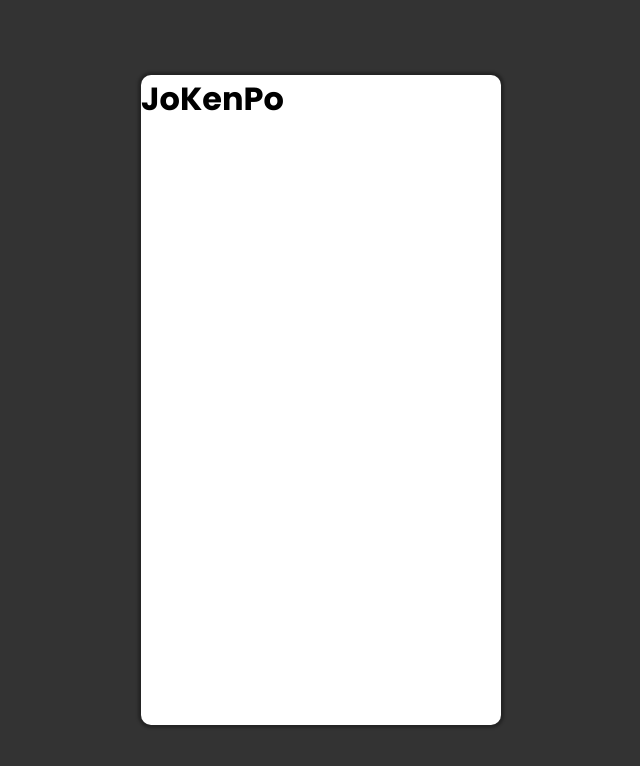
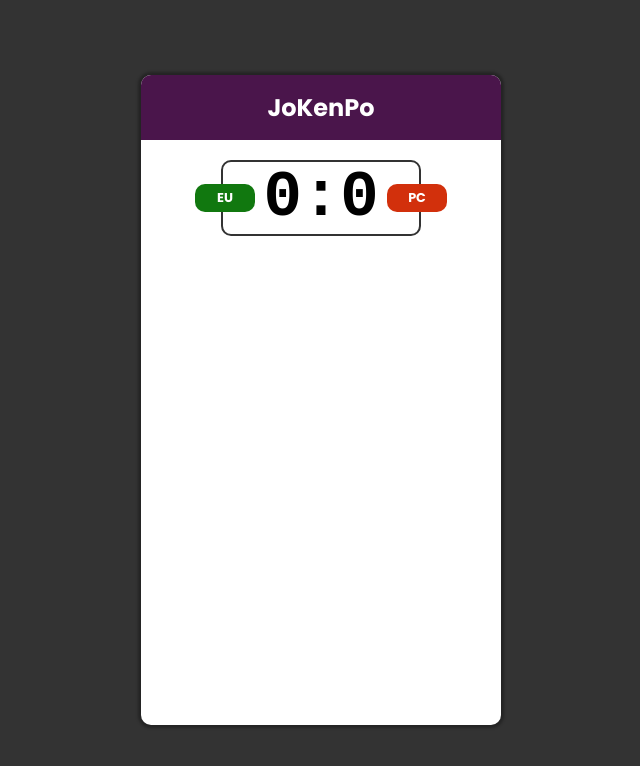
Before and after one commit to dossantosmicael/joKenPo, a plain HTML site: page index.html in a window 1280 px wide. Shown: the whole page, without its empty margins (319-959 px from the left). Drawn offline with Linux system fonts and the light colour scheme.

Commit message:
configuração do placar e adição das imagens do jogo

```diff
--- a/index.html
+++ b/index.html
@@ -12,6 +12,12 @@
         <h1>
             JoKenPo
         </h1>
+
+        <div class="bloco">
+            <div class="label bg-green">EU</div>
+            <div class="label bg-red">PC</div>
+            <div id="contador" class="placar">0:0</div>
+        </div>
     </div>
 
     <div id="vitoria" class="container end-screen none">
--- a/style.css
+++ b/style.css
@@ -69,3 +69,57 @@ body {
     align-items: center;
     justify-content: center;
 }
+
+h1 {
+    background-color: var(--pupler);
+    color: var(--white);
+    padding: 15px 0;
+    font-size: 1.5rem;
+    text-align: center;
+    border-top-right-radius: 10px;
+    border-top-left-radius: 10px;
+}
+
+.bloco {
+    width: 100%;
+    padding: 20px 0;
+    display: flex;
+    align-items: center;
+    justify-content: center;
+    position: relative;
+}
+
+.placar {
+    width: 200px;
+    height: 76px;
+    border: 2px solid var(--dark);
+    border-radius: 10px;
+    display: flex;
+    justify-content: center;
+    align-items:center;
+    text-align: center;
+    font-size: 4rem;
+    font-weight: bold;
+    font-family: 'Courier New', Courier, monospace;
+}
+
+.label {
+    border-radius: 10px;
+    width: 60px;
+    padding: 5px;
+    font-size: .8rem;
+    font-weight: 800;
+    color: var(--white);
+    text-align: center;
+    position: absolute;
+}
+
+.bg-green {
+    background-color: var(--green);
+    left: 15%;
+}
+
+.bg-red {
+    background-color: var(--red);
+    right: 15%;
+}
```
Also changed, not shown: papel.png (added), pedra.png (added), tesoura.png (added).
